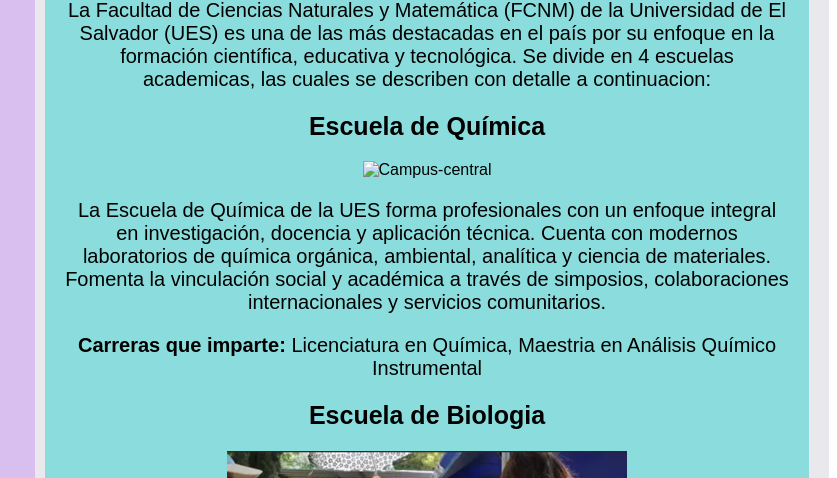
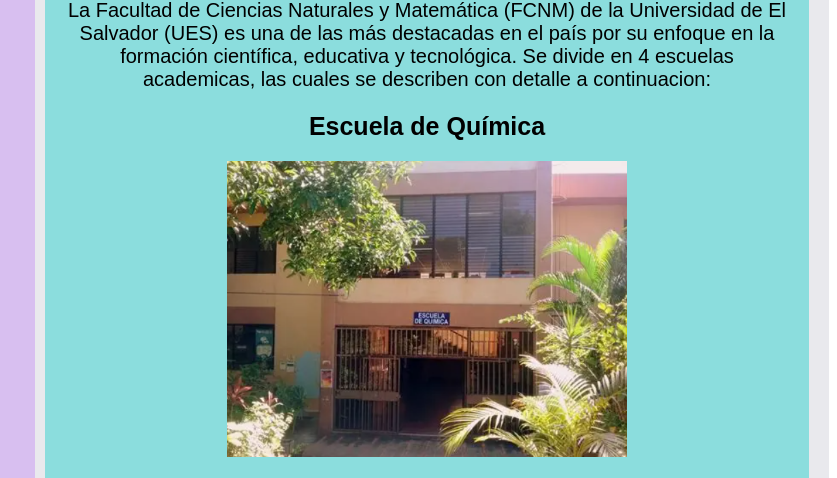
Before and after one commit to henryleon99/Pagina_web_cimat_ues_Henry_De_Leon, a plain HTML site: page index.html in a window 1280 px wide. Shown: the part 290-768 px from the top of the page, 443-1280 px from the left. Drawn offline with Linux system fonts and the light colour scheme; files whose address does not match are found by name.

Commit message:
Update index.html
modificacion de etiqueta

```diff
--- a/index.html
+++ b/index.html
@@ -52,7 +52,7 @@
     <h2>Escuela de Química</h2>
 
      <!--Imagenes de la UES-->
-    <img src="/Paginaweb_UES/imagenes_UES/Quimica.png" alt="Campus-central">
+    <img src="imagenes_UES/Quimica.png" alt="Campus-central">
 
     <p>
         La Escuela de Química de la UES forma profesionales con un enfoque integral en investigación,
```
